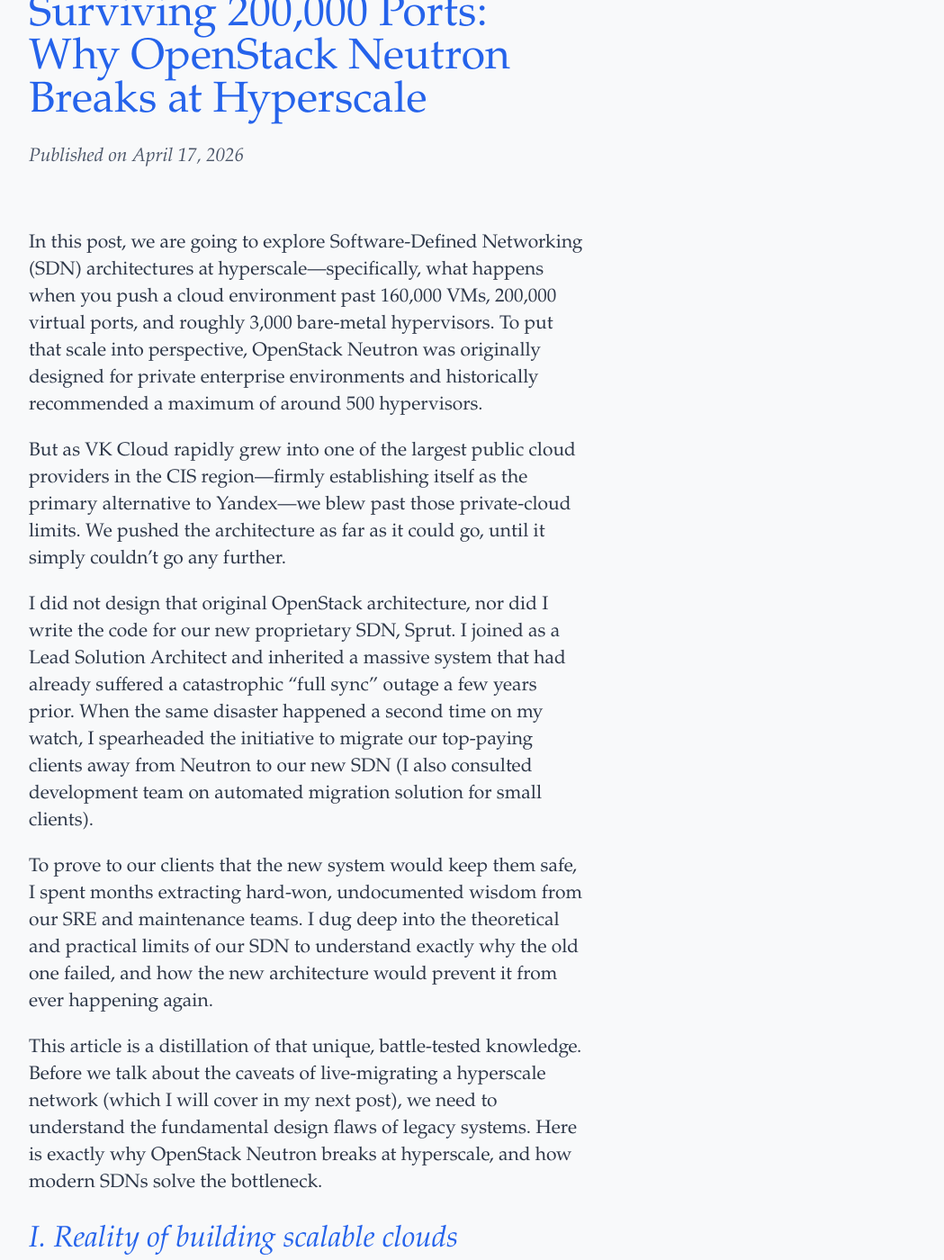
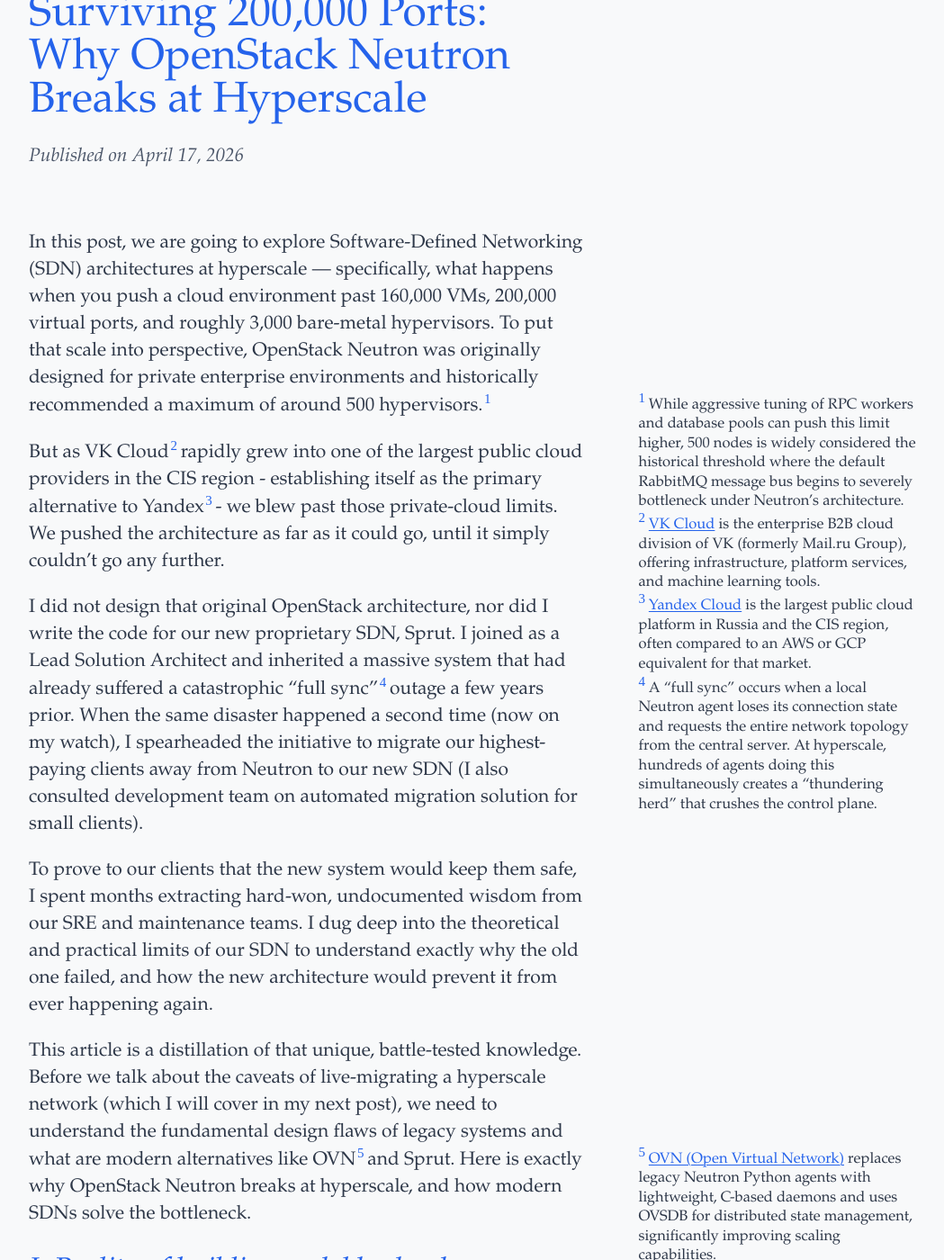
Before and after one commit to IlyaNyrkov/IlyaNyrkov.github.io, a Jekyll site: the page built from _posts/2026-04-17-surviving-200k-ports-why-openstack-neutron-breaks-at-hyperscale.md, in a window 1280 px wide and 1400 px high, scrolled down 239 px. Shown: the whole window at 90% size, without its empty margins (128-1177 px from the left). Built offline with Jekyll 4.4.1, drawn with Linux system fonts in a browser that asks for light colours; some web fonts are replaced; some of the changed text lies outside the part shown.

Commit message:
added sidenotes in introduction of 200k port article

```diff
--- a/_posts/2026-04-17-surviving-200k-ports-why-openstack-neutron-breaks-at-hyperscale.md
+++ b/_posts/2026-04-17-surviving-200k-ports-why-openstack-neutron-breaks-at-hyperscale.md
@@ -2,15 +2,15 @@
 layout: post
 title: "Surviving 200,000 Ports: Why OpenStack Neutron Breaks at Hyperscale"
 ---
-In this post, we are going to explore Software-Defined Networking (SDN) architectures at hyperscale—specifically, what happens when you push a cloud environment past 160,000 VMs, 200,000 virtual ports, and roughly 3,000 bare-metal hypervisors. To put that scale into perspective, OpenStack Neutron was originally designed for private enterprise environments and historically recommended a maximum of around 500 hypervisors.
+In this post, we are going to explore Software-Defined Networking (SDN) architectures at hyperscale — specifically, what happens when you push a cloud environment past 160,000 VMs, 200,000 virtual ports, and roughly 3,000 bare-metal hypervisors. To put that scale into perspective, OpenStack Neutron was originally designed for private enterprise environments and historically recommended a maximum of around 500 hypervisors.<label for="sn-1" class="margin-toggle sidenote-number"></label><input type="checkbox" id="sn-1" class="margin-toggle"/><span class="sidenote">While aggressive tuning of RPC workers and database pools can push this limit higher, 500 nodes is widely considered the historical threshold where the default RabbitMQ message bus begins to severely bottleneck under Neutron's architecture.</span>
 
-But as VK Cloud rapidly grew into one of the largest public cloud providers in the CIS region—firmly establishing itself as the primary alternative to Yandex—we blew past those private-cloud limits. We pushed the architecture as far as it could go, until it simply couldn't go any further.
+But as VK Cloud<label for="sn-2" class="margin-toggle sidenote-number"></label><input type="checkbox" id="sn-2" class="margin-toggle"/><span class="sidenote"><a href="https://cloud.vk.com/en/main/">VK Cloud</a> is the enterprise B2B cloud division of VK (formerly Mail.ru Group), offering infrastructure, platform services, and machine learning tools.</span> rapidly grew into one of the largest public cloud providers in the CIS region - establishing itself as the primary alternative to Yandex<label for="sn-3" class="margin-toggle sidenote-number"></label><input type="checkbox" id="sn-3" class="margin-toggle"/><span class="sidenote"><a href="https://yandex.cloud/en">Yandex Cloud</a> is the largest public cloud platform in Russia and the CIS region, often compared to an AWS or GCP equivalent for that market.</span> - we blew past those private-cloud limits. We pushed the architecture as far as it could go, until it simply couldn't go any further.
 
-I did not design that original OpenStack architecture, nor did I write the code for our new proprietary SDN, Sprut. I joined as a Lead Solution Architect and inherited a massive system that had already suffered a catastrophic "full sync" outage a few years prior. When the same disaster happened a second time on my watch, I spearheaded the initiative to migrate our top-paying clients away from Neutron to our new SDN (I also consulted development team on automated migration solution for small clients).
+I did not design that original OpenStack architecture, nor did I write the code for our new proprietary SDN, Sprut. I joined as a Lead Solution Architect and inherited a massive system that had already suffered a catastrophic "full sync"<label for="sn-4" class="margin-toggle sidenote-number"></label><input type="checkbox" id="sn-4" class="margin-toggle"/><span class="sidenote">A "full sync" occurs when a local Neutron agent loses its connection state and requests the entire network topology from the central server. At hyperscale, hundreds of agents doing this simultaneously creates a "thundering herd" that crushes the control plane.</span> outage a few years prior. When the same disaster happened a second time (now on my watch), I spearheaded the initiative to migrate our highest-paying clients away from Neutron to our new SDN (I also consulted development team on automated migration solution for small clients).
 
 To prove to our clients that the new system would keep them safe, I spent months extracting hard-won, undocumented wisdom from our SRE and maintenance teams. I dug deep into the theoretical and practical limits of our SDN to understand exactly why the old one failed, and how the new architecture would prevent it from ever happening again.
 
-This article is a distillation of that unique, battle-tested knowledge. Before we talk about the caveats of live-migrating a hyperscale network (which I will cover in my next post), we need to understand the fundamental design flaws of legacy systems. Here is exactly why OpenStack Neutron breaks at hyperscale, and how modern SDNs solve the bottleneck.
+This article is a distillation of that unique, battle-tested knowledge. Before we talk about the caveats of live-migrating a hyperscale network (which I will cover in my next post), we need to understand the fundamental design flaws of legacy systems and what are modern alternatives like OVN<label for="sn-5" class="margin-toggle sidenote-number"></label><input type="checkbox" id="sn-5" class="margin-toggle"/><span class="sidenote"><a href="https://www.ovn.org/en/">OVN (Open Virtual Network)</a> replaces legacy Neutron Python agents with lightweight, C-based daemons and uses OVSDB for distributed state management, significantly improving scaling capabilities.</span> and Sprut. Here is exactly why OpenStack Neutron breaks at hyperscale, and how modern SDNs solve the bottleneck.
 
 ## I. Reality of building scalable clouds
 
@@ -216,9 +216,9 @@
 
 Open virtual network in openstack
 
-SDN стали основополагающим сервисом для облачных платформ. Одна из основных характеристик облака — это эластичность. Она, а также скорость и другие характеристики развёртываний подразумевают, что нижележащие сервисы должны быть максимально автоматизированы, отслеживая жизненный цикл объектов, на основе которых функционирует развёртываемый сервис. Например, для виртуальных машин это могут быть хранилище и сетевые настройки. Когда вы настраиваете виртуальную машину в любом облаке и переходите на вкладку сетей, чтобы настроить, в какой подсети будет виртуалка, вы участвуете в формировании запроса для SDN.
+SDN стали основополагающим сервисом для облачных платформ. Одна из основных характеристик облака - это эластичность. Она, а также скорость и другие характеристики развёртываний подразумевают, что нижележащие сервисы должны быть максимально автоматизированы, отслеживая жизненный цикл объектов, на основе которых функционирует развёртываемый сервис. Например, для виртуальных машин это могут быть хранилище и сетевые настройки. Когда вы настраиваете виртуальную машину в любом облаке и переходите на вкладку сетей, чтобы настроить, в какой подсети будет виртуалка, вы участвуете в формировании запроса для SDN.
 
-Лимиты архитектуры. Сам Mirantis говорит о том, что 500 узлов — это предел и Neutron не позиционируется как бесконечно масштабируемый продукт, который выдержит облачные масштабы.
+Лимиты архитектуры. Сам Mirantis говорит о том, что 500 узлов - это предел и Neutron не позиционируется как бесконечно масштабируемый продукт, который выдержит облачные масштабы.
 
 
 Переехать на другую SDN: Tungsten Fabric/OpenContrail, OpenDayLight, OVN.
```
